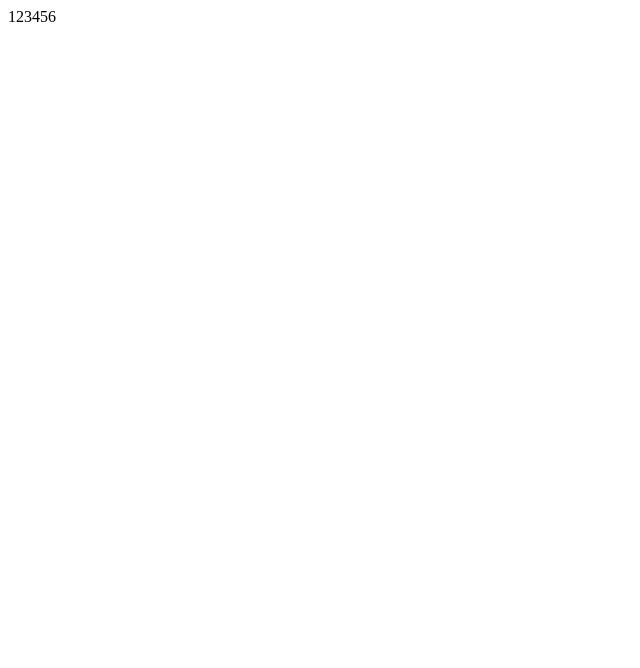
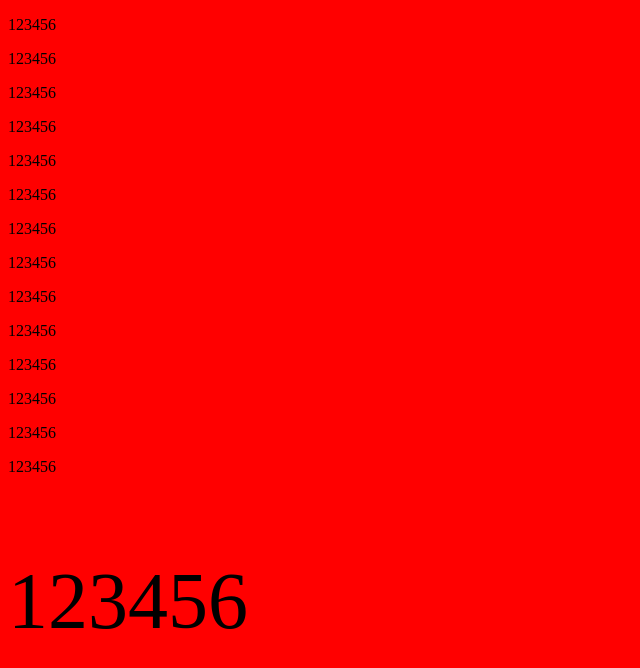
Before and after one commit to gykmstl/monday, a plain HTML site: page index.html in a window 1280 px wide. Shown: the whole page, without its empty margins (0-640 px from the left). Drawn offline with Linux system fonts and the light colour scheme.

Commit message:
stor sista

```diff
--- a/index.html
+++ b/index.html
@@ -4,8 +4,24 @@
     <meta charset="UTF-8">
     <meta name="viewport" content="width=device-width, initial-scale=1.0">
     <title>Måndag</title>
+
+    <link rel="stylesheet" href="style.css">
 </head>
 <body>
-    123456
+    <p>123456</p>
+    <p>123456</p>
+    <p>123456</p>
+    <p>123456</p>
+    <p>123456</p>
+    <p>123456</p>
+    <p>123456</p>
+    <p>123456</p>
+    <p>123456</p>
+    <p>123456</p>
+    <p>123456</p>
+    <p>123456</p>
+    <p>123456</p>
+    <p>123456</p>
+    <p>123456</p>
 </body>
 </html>
--- a/style.css
+++ b/style.css
@@ -1,3 +1,8 @@
 body {
     background-color: red;
 }
+
+
+p:last-of-type {
+    font-size: 500%;
+}
```
